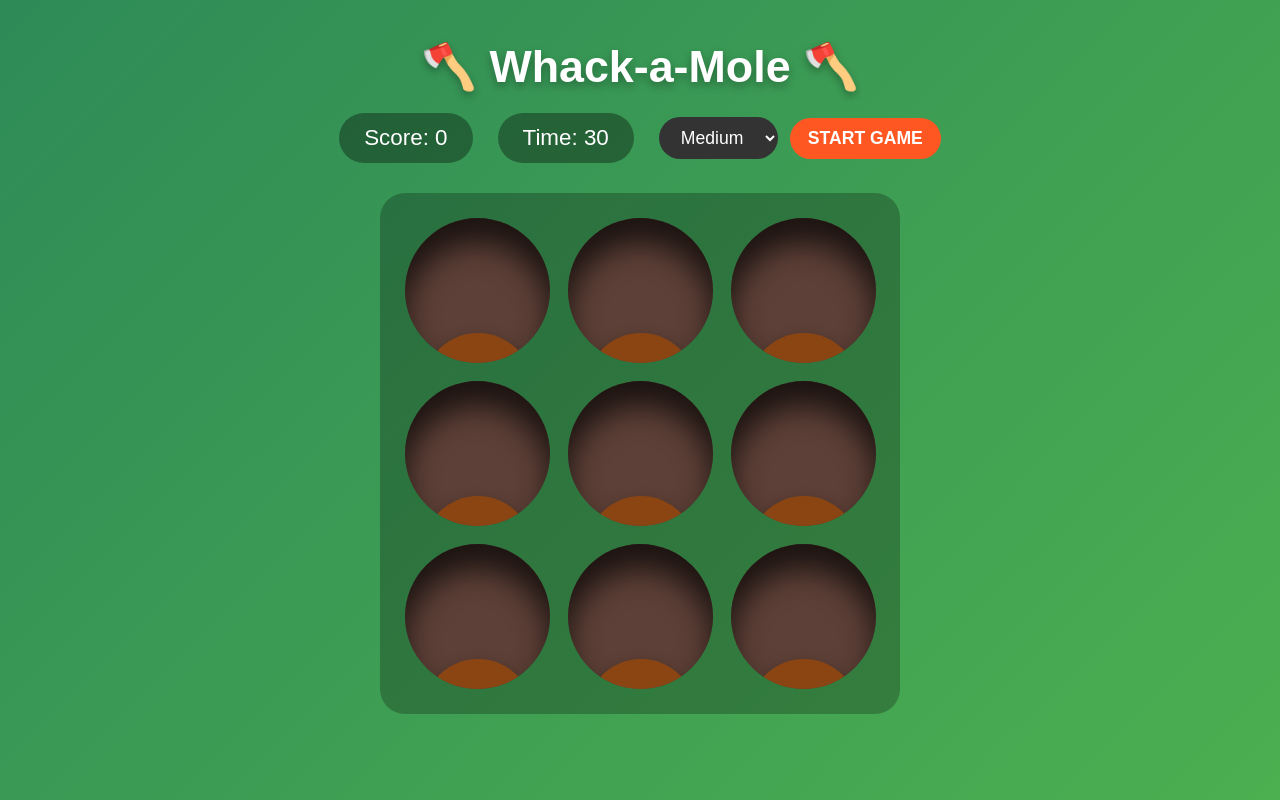
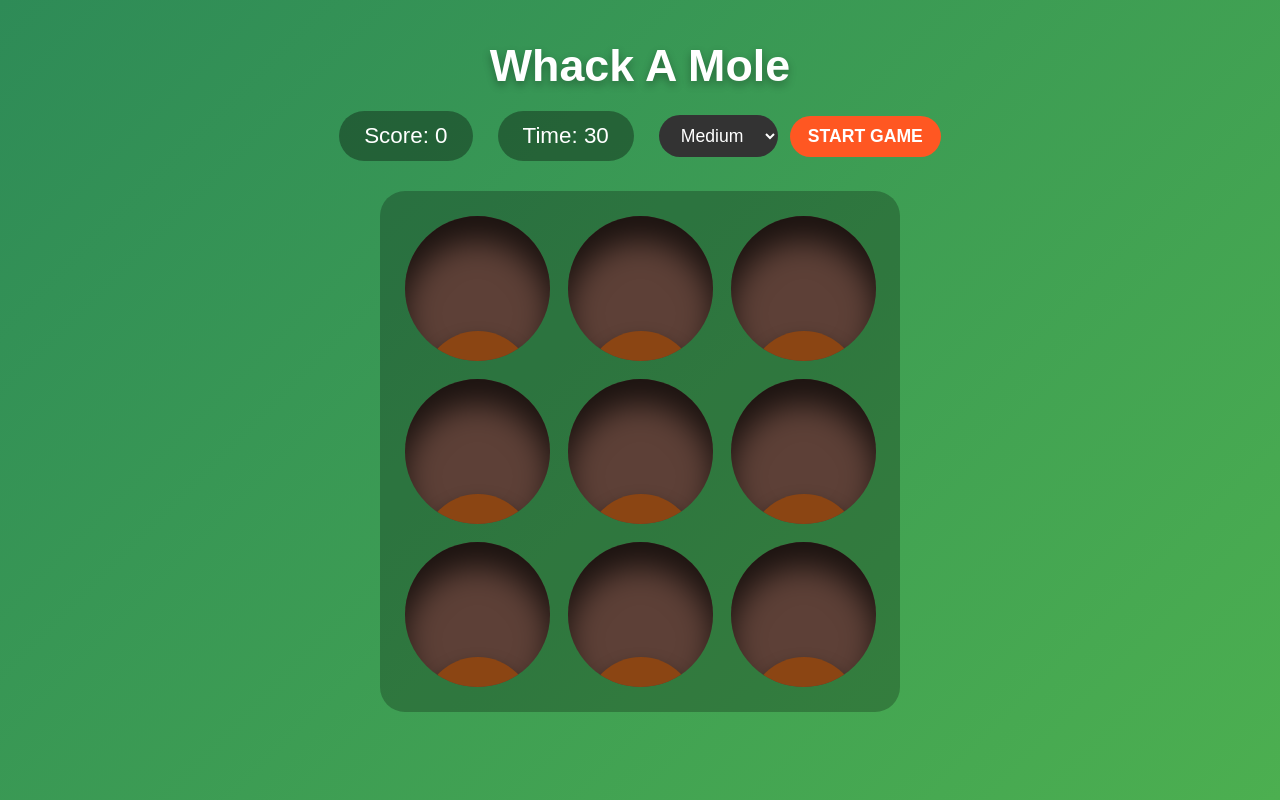
Before and after one commit to heyy-sohail/wack-a-mole, a plain HTML site: page index.html in a window 1280 px wide. Drawn offline with Linux system fonts and the light colour scheme.

Commit message:
index.html

```diff
--- a/index.html
+++ b/index.html
@@ -8,7 +8,7 @@
     <link rel="stylesheet" href="style.css">
 </head>
 <body>
-    <h1>🪓 Whack-a-Mole 🪓</h1>
+    <h1> Whack A Mole </h1>
 
     <div class="top-bar">
         <div class="stat">Score: <span id="score">0</span></div>
```
